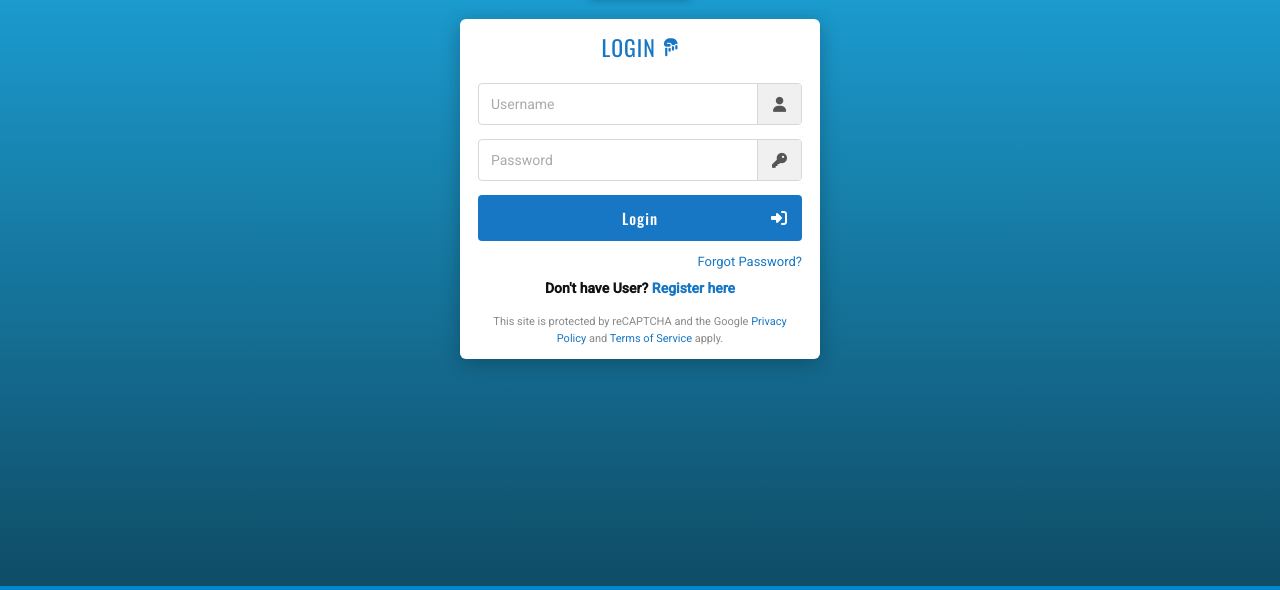
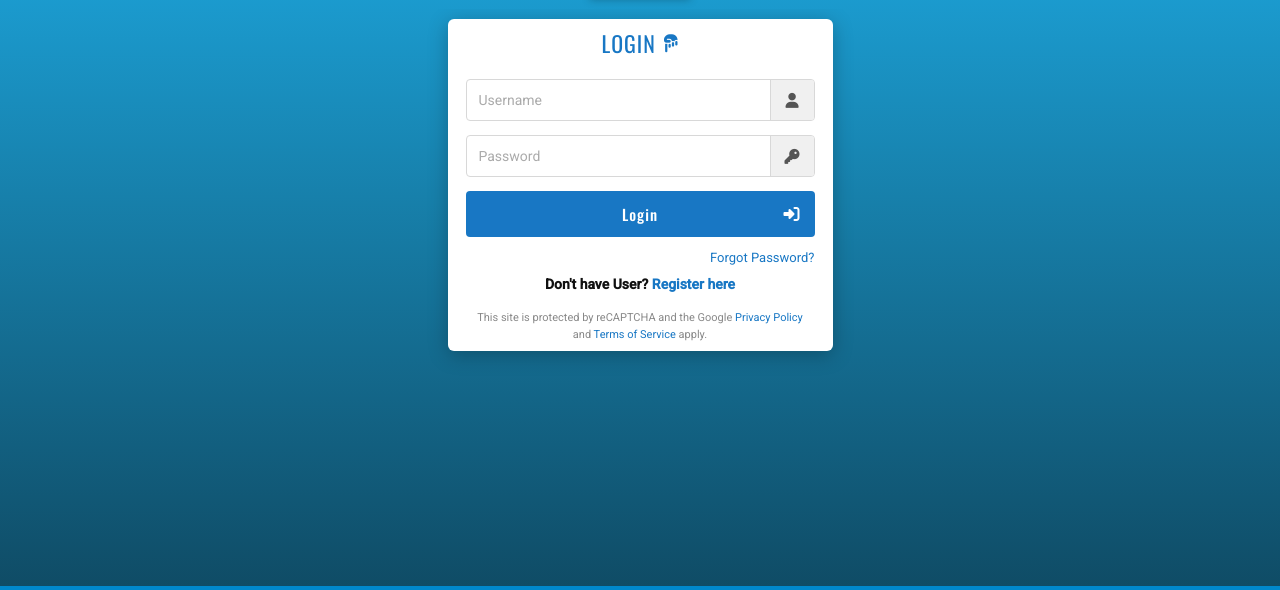
Before and after one commit to shivanshu01-hash/PLAYZONE9-SITE, a website: page index.html in a window 1280 px wide. Shown: the part 102-692 px from the top of the page. Drawn offline with nearby package versions, Linux system fonts and the light colour scheme.

Commit message:
Update: login card width increased, height reduced

```diff
--- a/style.css
+++ b/style.css
@@ -46,9 +46,9 @@ html, body {
 /* -- Login Card (narrower) ------------------------------------ */
 .login-card {
     background: #ffffff;
-    width: 92%;                /* slightly narrower than before */
-    max-width: 360px;          /* reduced from 400px */
-    padding: 12px 18px 12px;
+    width: 96%;
+    max-width: 385px;
+    padding: 8px 18px 8px;
     border-radius: 6px;
     box-shadow: 0 4px 20px rgba(0,0,0,0.25);
 }
```
